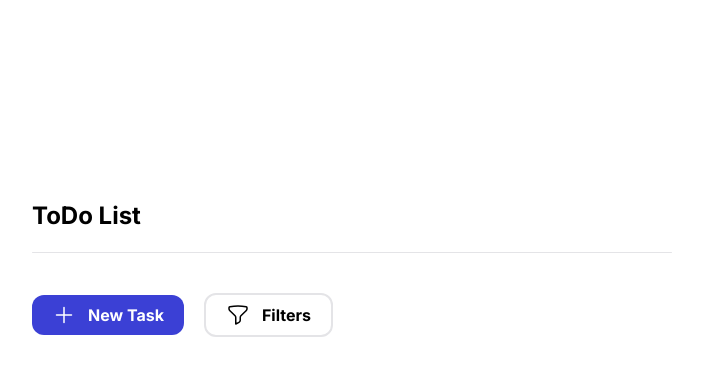
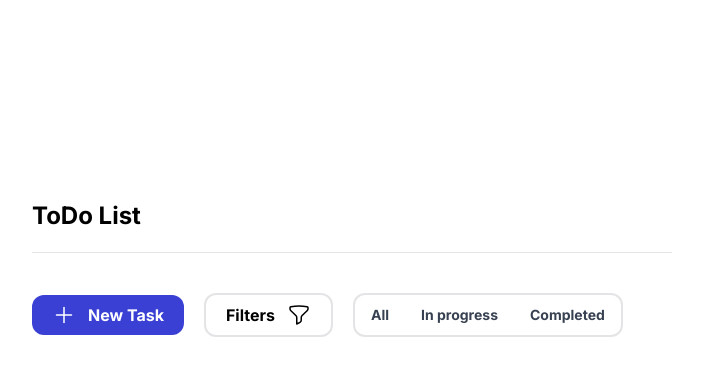
Before and after one commit to gabr1elpachec0/todo, a React (Vite) app in the folder web/: page / in a window 1280 px wide. Both pictures are taken after a click on the button "Filters". Shown: the top 376 px of the page, without its empty margins (288-991 px from the left). Built offline with nearby package versions, Linux system fonts and the light colour scheme; no server answers; the HTML template or start-up script is replaced by a standard one.

Commit message:
feat: filter button

```diff
--- a/web/src/App.tsx
+++ b/web/src/App.tsx
@@ -1,10 +1,22 @@
 import * as Dialog from "@radix-ui/react-dialog"
-import { Button } from "./components/Button"
 import { Task } from "./components/Task"
 import { X } from 'phosphor-react'
 import { NewTaskForm } from "./components/NewTaskForm"
+import { useState } from "react"
 
 function App() {
+  const [isDropdownOpen, setDropdownOpen] = useState(false)
+
+  const toggleDropdown = () => {
+    setDropdownOpen(!isDropdownOpen)
+  }
+
+  const handleItemClick = (item: string) => {
+    console.log(`Selected item: ${item}`)
+
+    setDropdownOpen(false)
+  }
+
   return (
     <div className='flex w-screen h-screen items-center text-center justify-center'>
       <div className='flex flex-col items-start w-1/2 h-1/2 font-inter'>
@@ -16,15 +28,14 @@ function App() {
         <div className='flex gap-x-5 mb-10 w-full'>
           <Dialog.Root>
             <Dialog.Trigger>
-              <Button
-                style="bg-purpleButton px-5 py-2 rounded-xl text-white flex gap-x-3 font-semibold items-center"
-                text="New Task"
-                svg={
-                  <svg xmlns="http://www.w3.org/2000/svg" fill="none" viewBox="0 0 24 24" strokeWidth="1.5" stroke="currentColor" className="w-6 h-6">
-                    <path strokeLinecap="round" strokeLinejoin="round" d="M12 4.5v15m7.5-7.5h-15" />
-                  </svg>
-                }
-              />
+            <button className='bg-purpleButton px-5 py-2 rounded-xl text-white flex gap-x-3 font-semibold items-center'>
+              <span>
+                <svg xmlns="http://www.w3.org/2000/svg" fill="none" viewBox="0 0 24 24" strokeWidth="1.5" stroke="currentColor" className="w-6 h-6">
+                  <path strokeLinecap="round" strokeLinejoin="round" d="M12 4.5v15m7.5-7.5h-15" />
+                </svg>
+              </span>
+              New Task
+            </button>
             </Dialog.Trigger>
 
             <Dialog.Portal>
@@ -42,15 +53,27 @@ function App() {
               </Dialog.Content>
             </Dialog.Portal>
           </Dialog.Root>
-          <Button
-            style="border-2 border-zinc-200 px-5 py-2 rounded-xl text-black flex gap-x-3 font-semibold items-center"
-            text="Filters"
-            svg={
+
+
+          <button
+            className="border-2 border-zinc-200 px-5 py-2 rounded-xl text-black flex gap-x-3 font-semibold items-center"
+            id="dropdownDefaultButton"
+            onClick={toggleDropdown}
+          >
+            Filters
+            <span>
               <svg xmlns="http://www.w3.org/2000/svg" fill="none" viewBox="0 0 24 24" strokeWidth="1.5" stroke="currentColor" className="w-6 h-6">
                 <path strokeLinecap="round" strokeLinejoin="round" d="M12 3c2.755 0 5.455.232 8.083.678.533.09.917.556.917 1.096v1.044a2.25 2.25 0 0 1-.659 1.591l-5.432 5.432a2.25 2.25 0 0 0-.659 1.591v2.927a2.25 2.25 0 0 1-1.244 2.013L9.75 21v-6.568a2.25 2.25 0 0 0-.659-1.591L3.659 7.409A2.25 2.25 0 0 1 3 5.818V4.774c0-.54.384-1.006.917-1.096A48.32 48.32 0 0 1 12 3Z" />
               </svg>
-            }
-          />
+            </span>
+          </button>
+          {isDropdownOpen && (
+            <div className='flex rounded-xl border-2 border-zinc-200 items-center'>
+              <a href='#' className='block px-4 py-2 text-sm hover:text-purpleButton duration-300 text-gray-700 cursor-pointer' onClick={() => handleItemClick('Item 1')}>All</a>
+              <a href='#' className='block px-4 py-2 text-sm hover:text-purpleButton duration-300 text-gray-700 cursor-pointer' onClick={() => handleItemClick('Item 2')}>In progress</a>
+              <a href='#' className='block px-4 py-2 text-sm hover:text-purpleButton duration-300 text-gray-700 cursor-pointer' onClick={() => handleItemClick('Item 3')}>Completed</a>
+            </div>
+          )}
         </div>
 
         <Task />
--- a/web/src/components/Button.tsx
+++ /dev/null
@@ -1,18 +0,0 @@
-import React from "react";
-
-interface ButtonProps {
-  svg: React.ReactNode;
-  text: string;
-  style: string;
-}
-
-export function Button({ svg, text, style }: ButtonProps) {
-  return (
-    <button className={style}>
-      <span>
-        {svg}
-      </span>
-      {text}
-    </button>
-  )
-}
```
Also changed, not shown: web/src/contexts/TaskContext.ts (added), 2 other files (tests, documents, lock files or other folders).
